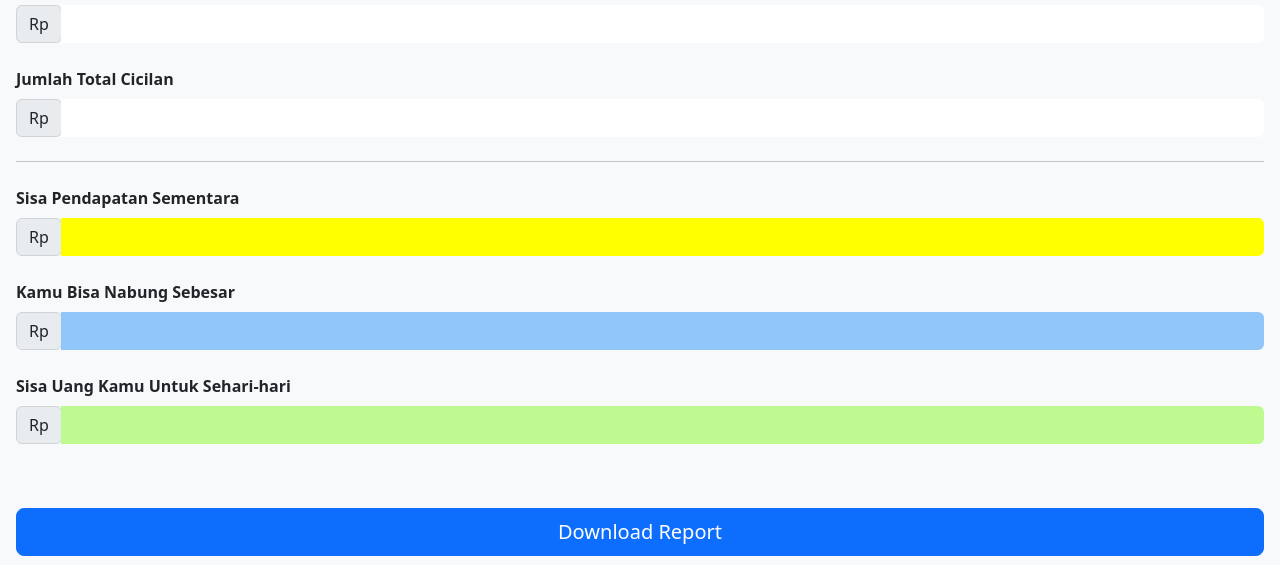
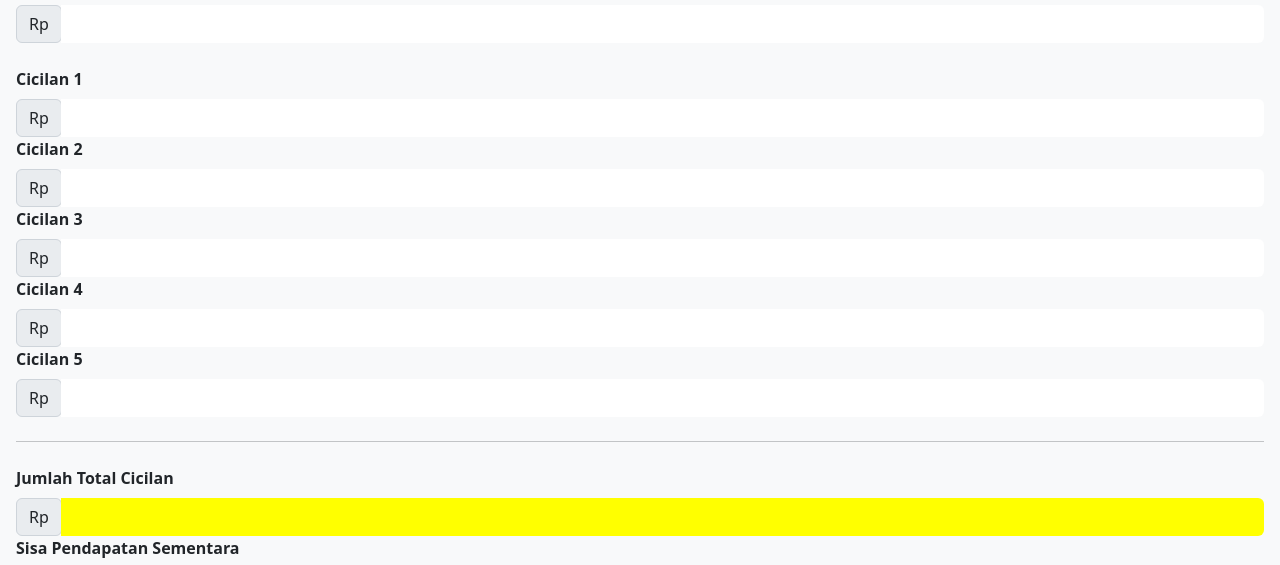
Before and after one commit to aditseller/aturyuk, a plain HTML site: page index.html in a window 1280 px wide. Shown: the part 193-758 px from the top of the page. Drawn offline with nearby package versions, Linux system fonts and the light colour scheme.

Commit message:
Update index.html

```diff
--- a/index.html
+++ b/index.html
@@ -55,14 +55,54 @@
 <br class="my-4">
 
   <div class="col-12">
-  <label for="address2" class="form-label"><b>Jumlah Total Cicilan</b></label>
+  <label for="address2" class="form-label"><b>Cicilan 1</b></label>
   <div class="input-group has-validation">
   <span class="input-group-text" style="">Rp</span>
-  <input type="number" class="form-control" name="cicilan" onkeyup="OnChange(this.value)" onKeyPress="return isNumberKey(event)" style="border:none; " required>
+  <input type="number" class="form-control" name="cicilan1" onkeyup="OnChange(this.value)" onKeyPress="return isNumberKey(event)" style="border:none; " required>
+  </div>
+  </div>
+
+	<div class="col-12">
+  <label for="address2" class="form-label"><b>Cicilan 2</b></label>
+  <div class="input-group has-validation">
+  <span class="input-group-text" style="">Rp</span>
+  <input type="number" class="form-control" name="cicilan2" onkeyup="OnChange(this.value)" onKeyPress="return isNumberKey(event)" style="border:none; " required>
+  </div>
+  </div>
+
+		<div class="col-12">
+  <label for="address2" class="form-label"><b>Cicilan 3</b></label>
+  <div class="input-group has-validation">
+  <span class="input-group-text" style="">Rp</span>
+  <input type="number" class="form-control" name="cicilan3" onkeyup="OnChange(this.value)" onKeyPress="return isNumberKey(event)" style="border:none; " required>
+  </div>
+  </div>
+
+		<div class="col-12">
+  <label for="address2" class="form-label"><b>Cicilan 4</b></label>
+  <div class="input-group has-validation">
+  <span class="input-group-text" style="">Rp</span>
+  <input type="number" class="form-control" name="cicilan4" onkeyup="OnChange(this.value)" onKeyPress="return isNumberKey(event)" style="border:none; " required>
+  </div>
+  </div>
+
+		<div class="col-12">
+  <label for="address2" class="form-label"><b>Cicilan 5</b></label>
+  <div class="input-group has-validation">
+  <span class="input-group-text" style="">Rp</span>
+  <input type="number" class="form-control" name="cicilan5" onkeyup="OnChange(this.value)" onKeyPress="return isNumberKey(event)" style="border:none; " required>
   </div>
   </div>
 
    <hr class="my-4">
+
+	  <div class="col-12">
+  <label for="address2" class="form-label"><b>Jumlah Total Cicilan</b></label>
+  <div class="input-group has-validation">
+  <span class="input-group-text" style="">Rp</span>
+   <input type="text" class="form-control" name="cicilan" value="" readonly="readonly" style="border:none;  background:yellow;" disabled>
+    </div>
+  </div>
 
    <div class="col-12">
   <label for="address2" class="form-label"><b>Sisa Pendapatan Sementara</b></label>
@@ -104,7 +144,13 @@
 <script>
    pendapatankotor = document.formD.pendapatan.value;
    document.formD.txtDisplay.value = pendapatankotor;
-   totalcicilan = document.formD.cicilan.value;
+	cicilan1 = document.formD.cicilan1.value;
+	cicilan2 = document.formD.cicilan2.value;
+	cicilan3 = document.formD.cicilan3.value;
+	cicilan4 = document.formD.cicilan4.value;
+	cicilan5 = document.formD.cicilan5.value;
+
+   totalcicilan = cicilan1 + cicilan2 + cicilan3 + cicilan4 + cicilan5;
    document.formD.txtDisplay.value = totalcicilan;
    function OnChange(value){
      pendapatankotor = document.formD.pendapatan.value;
```
